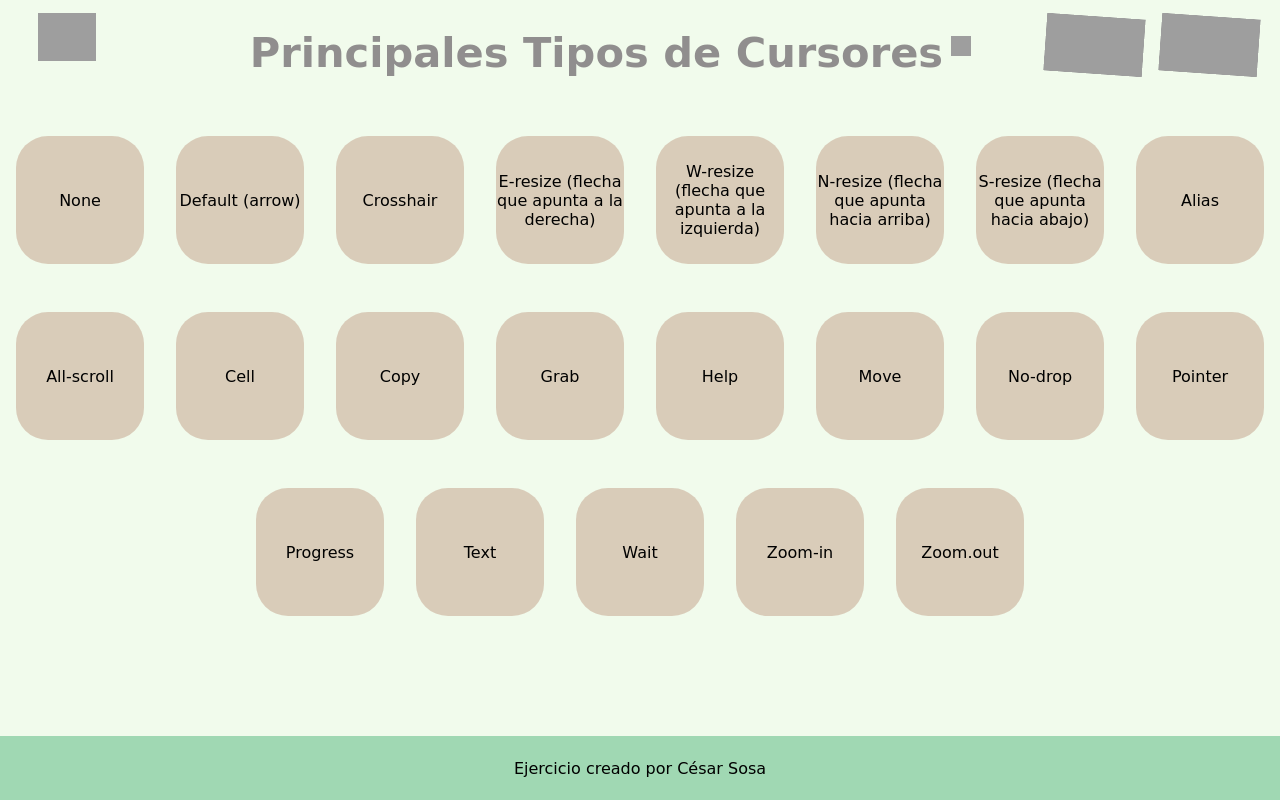
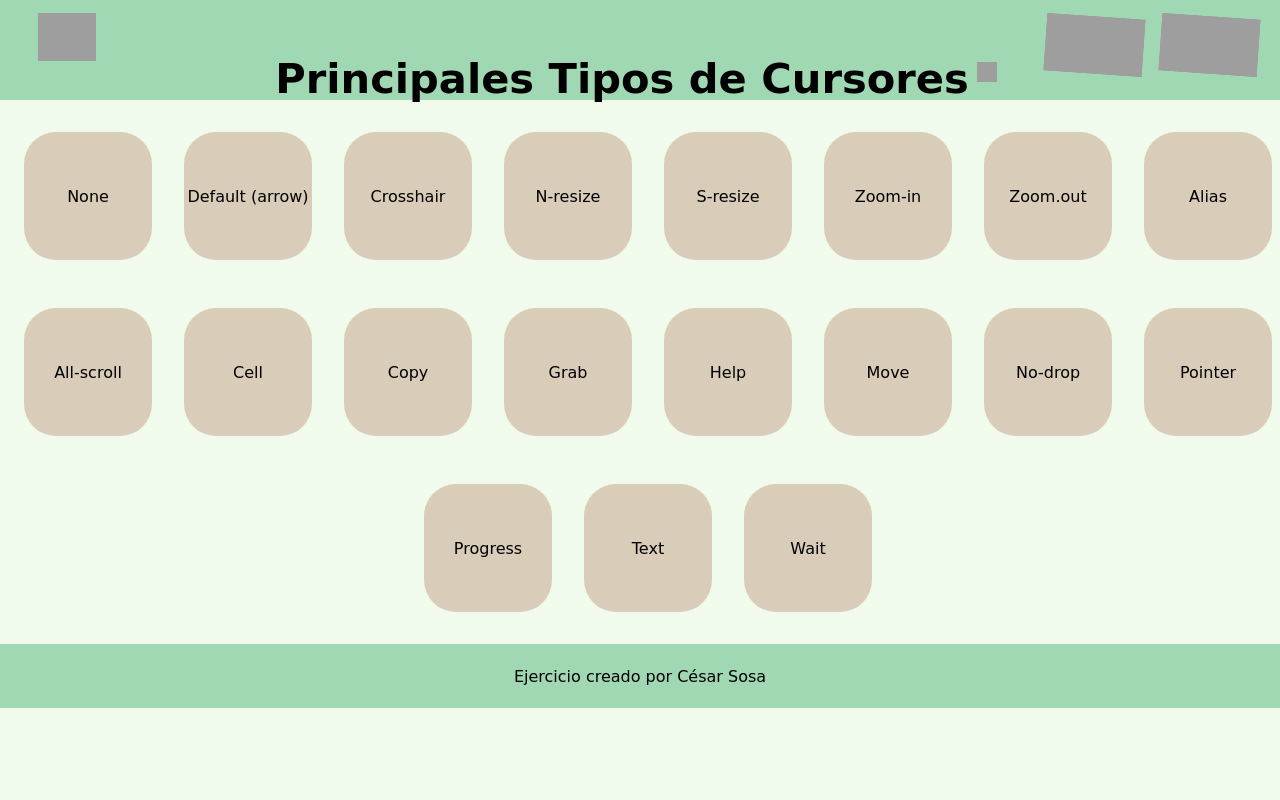
Before and after one commit to tortudev/tipos-de-cursores, a plain HTML site: page index.html in a window 1280 px wide. Drawn offline with Linux system fonts and the light colour scheme; grey boxes are pictures that could not be loaded; a web font is replaced by a local one.

Commit message:
workInHeaderH1andICon

```diff
--- a/index.html
+++ b/index.html
@@ -43,10 +43,10 @@
     <article class="mouseOne">None</article>
     <article class="mouseTwo">Default (arrow)</article>
     <article class="mouseThree">Crosshair</article>
-    <article class="mouseFour" >E-resize (flecha que apunta a la derecha)</article>
-    <article class="mouseFive">W-resize (flecha que apunta a la izquierda)</article>
-    <article class="mouseSix">N-resize (flecha que apunta hacia arriba)</article>
-    <article class="mouseSeven">S-resize (flecha que apunta hacia abajo)</article>
+    <article class="mouseFour" >N-resize </article>
+    <article class="mouseFive">S-resize </article>
+    <article class="mouseSix">Zoom-in</article>
+    <article class="mouseSeven">Zoom.out</article>
     <article class="mouseEight">Alias</article>
     <article class="mouseNine">All-scroll</article>
     <article class="mouseTen">Cell</article>
@@ -59,8 +59,7 @@
     <article class="mouseSeventeen">Progress</article>
     <article class="mouseEighteen">Text</article>
     <article class="mouseNineteen">Wait</article>
-    <article class="mouseTwenty">Zoom-in</article>
-    <article class="mouseTwenty-one">Zoom.out</article>
+
 </main>
 
 <footer>
--- a/style.css
+++ b/style.css
@@ -22,9 +22,9 @@ body {
 }
 header {
     display: flex;
-    position: relative;
     width: 100vw;
-    height: 5rem;
+    height: 100px;
+    background-color: var(--color01);
 
 }
 
@@ -32,7 +32,7 @@ header {
     margin: 0.8rem 0.2rem 0.2rem 2.4rem ;
     height: 3rem;
     width: 3.6rem;
-    position:fixed;
+    position:absolute;
 }
 
 .navbar-right {
@@ -73,11 +73,12 @@ header {
 }
 .title {
     font-size: var(--lg);
-    color: var(--color04);
+    color: var(--black);
     display: flex;
     position: absolute;
-    width: 96vw;
     justify-content: center;
+    width: 100vw;
+    margin-top: 3.4rem;
 
 }
 .click {
@@ -88,9 +89,7 @@ header {
 }
 
 main {
-    margin: 1rem 0px 0rem 0;
-    padding: 0px 0px 0rem;
-    height: 70vh;
+    margin: 0.5rem;
     width: 100vw;
     display: flex;
     position: relative;
@@ -118,7 +117,7 @@ footer {
     background-color: var(--color01);
     color: black;
     display: flex;
-    position: fixed;
+    position: relative;
     width: 100vw;
     height: 8vh;
     bottom: 0px;
```
